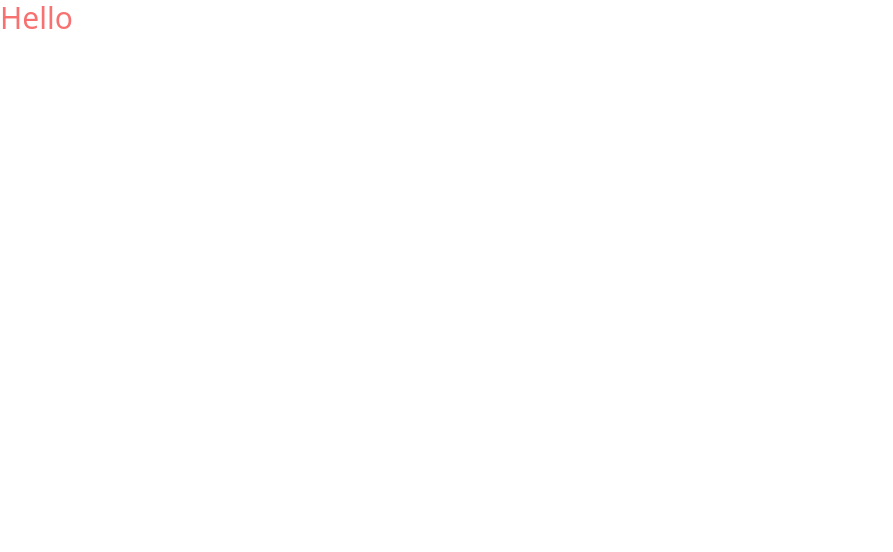
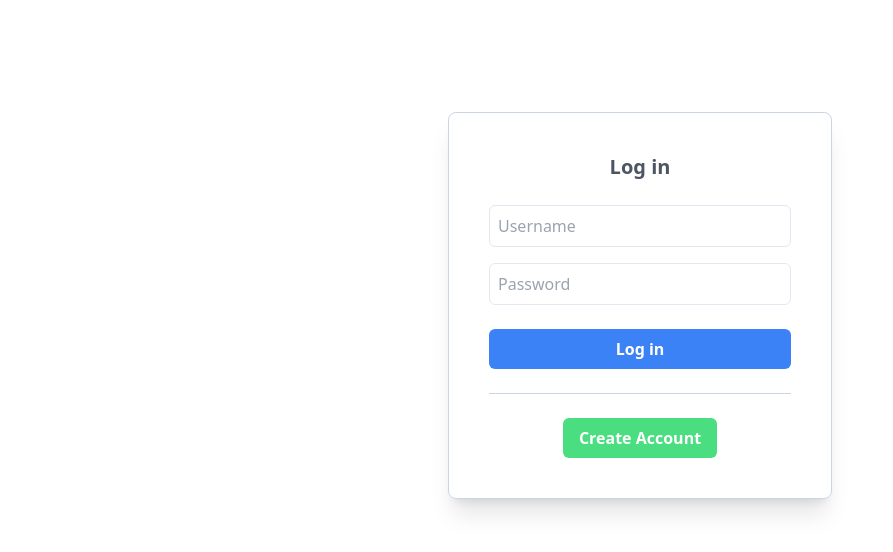
Before and after one commit to aguilanbon/contact-list-app, a React (Create React App) app: page / in a window 1280 px wide. Shown: the top 552 px of the page, without its empty margins (0-893 px from the left). Built offline with nearby package versions, Linux system fonts and the light colour scheme.

Commit message:
log in page layout

```diff
--- a/src/App.js
+++ b/src/App.js
@@ -1,9 +1,10 @@
 import './index.css'
+import Login from './pages/Login/Login';
 
 function App() {
   return (
-    <div className="">
-      <h1 className="text-red-400 text-3xl">Hello</h1>
+    <div className="w-screen min-h-screen">
+      <Login />
     </div>
   );
 }
--- /dev/null
+++ b/src/pages/Login/Login.jsx
@@ -0,0 +1,32 @@
+import React from 'react'
+
+function Login() {
+    return (
+        <div className='w-full h-screen flex flex-col'>
+            <div className='w-full mt-28 flex justify-center'>
+                <div className='w-96 h-auto flex flex-col border border-slate-300 shadow-xl rounded-lg p-10'>
+                    <div className='w-full flex items-center justify-center'>
+                        <h1 className='font-semibold text-xl text-gray-600'>Log in</h1>
+                    </div>
+                    <form action="" className='flex flex-col mt-4'>
+                        <div className='flex flex-col py-2'>
+                            <input type="text" placeholder='Username' className='border border-slate-200 text-md p-2 rounded-md outline-8 outline-blue-400' />
+                        </div>
+                        <div className='flex flex-col py-2'>
+                            <input type="password" name="password" id="" placeholder='Password' className='border border-slate-200 text-md p-2 rounded-md outline-blue-400' />
+                        </div>
+                        <div className='w-full flex py-2 mt-2'>
+                            <input type="button" value="Log in" className='w-full font-semibold bg-blue-500 hover:bg-blue-600 text-white p-2 rounded-md cursor-pointer outline-blue-400' />
+                        </div>
+                    </form>
+                    <div className='w-full border-b border-slate-300 mt-4'></div>
+                    <div className='w-full flex items-center justify-center mt-6'>
+                        <button className='font-semibold bg-green-400 hover:bg-green-500 text-white py-2 px-4 rounded-md outline-green-300'>Create Account</button>
+                    </div>
+                </div>
+            </div>
+        </div>
+    )
+}
+
+export default Login
```
Also changed, not shown: src/pages/Login/SignUp.jsx (added).
